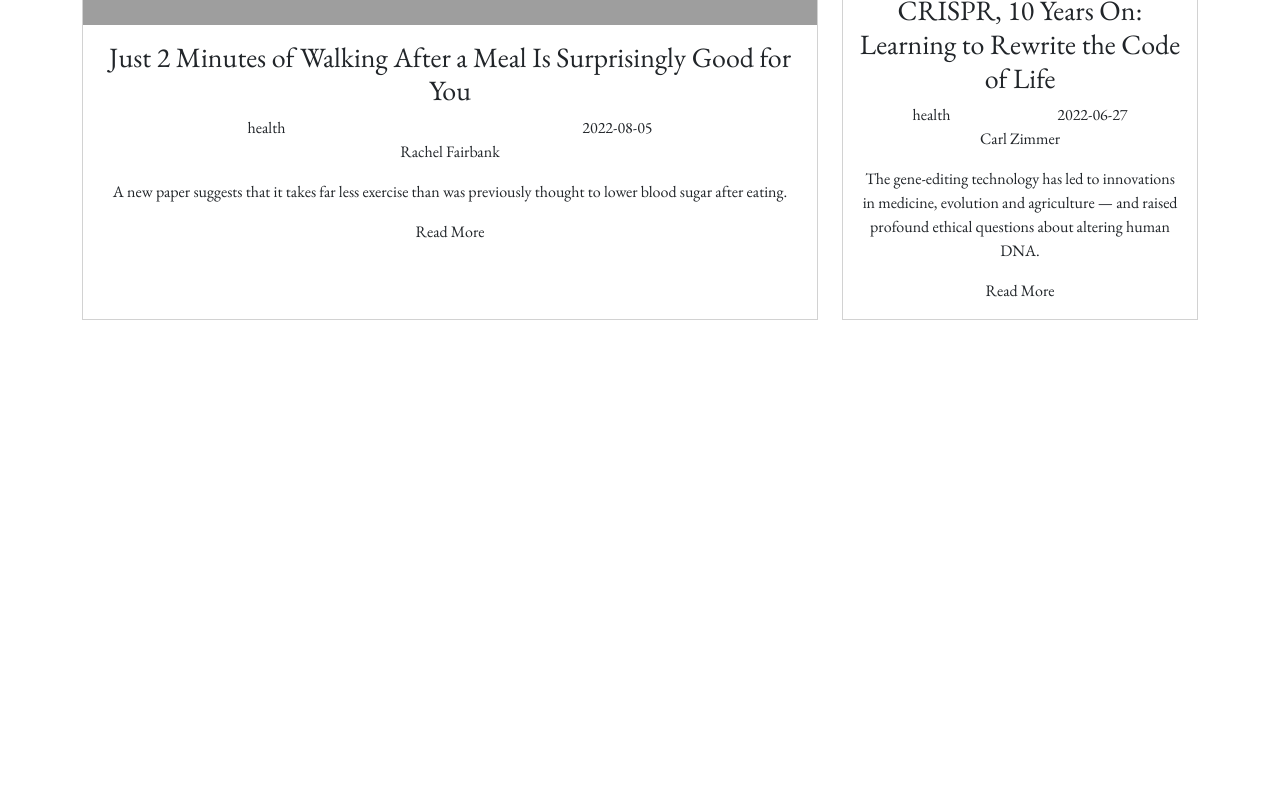
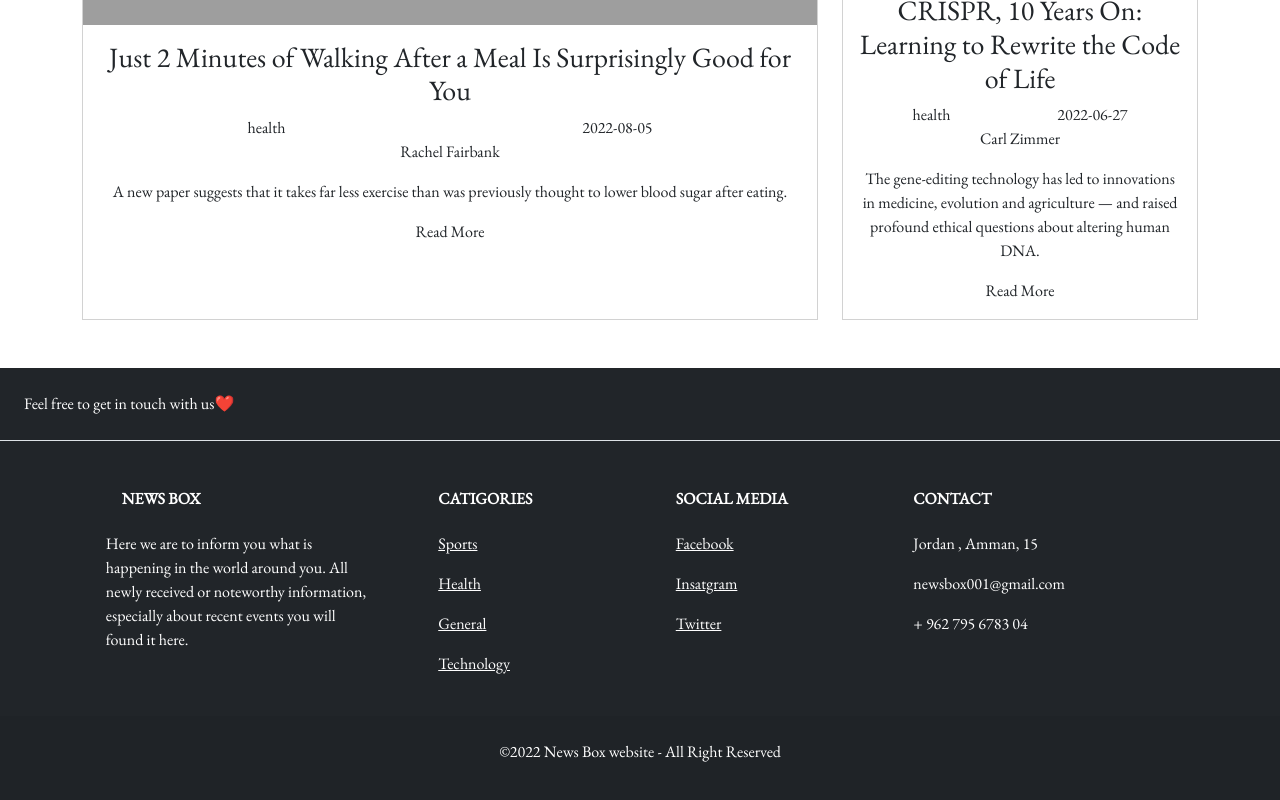
Before and after one commit to News-Box-Project/News-Box-FrontEnd, a React (Create React App) app: page / in a window 1280 px wide. Shown: the part 5092-5892 px from the top of the page. Before the commit the page ends 5460 px from the top, so only its background shows below. Built offline with nearby package versions, Linux system fonts and the light colour scheme; grey boxes are pictures that could not be loaded.

Commit message:
adding footer

```diff
--- a/package.json
+++ b/package.json
@@ -10,6 +10,8 @@
     "@testing-library/react": "^13.3.0",
     "@testing-library/user-event": "^13.5.0",
     "bootstrap": "^5.2.0",
+    "mdb-react-ui-kit": "^4.1.0",
+    "mdbootstrap": "^4.20.0",
     "react": "^18.2.0",
     "react-bootstrap": "^2.5.0",
     "react-dom": "^18.2.0",
--- a/src/App.js
+++ b/src/App.js
@@ -3,7 +3,7 @@ import Header from "./componants/header/header";
 import CardsComponant from "./componants/home/cards/cards";
 import CarouselComponant from "./componants/home/carousel/carousel";
 import SecondaryNav from "./componants/home/secondaryNavbar/secondaryNav";
-
+import Footer from './componants/Footer/Foote';
 import "bootstrap/dist/css/bootstrap.min.css";
 
 function App() {
@@ -13,6 +13,7 @@ function App() {
       <SecondaryNav />
       <CarouselComponant />
       <CardsComponant />
+      <Footer />
     </div>
   );
 }
--- /dev/null
+++ b/src/componants/Footer/Foote.js
@@ -0,0 +1,107 @@
+import React from "react";
+import { MDBFooter, MDBContainer, MDBRow, MDBCol, MDBIcon } from 'mdb-react-ui-kit';
+
+export default class Footer extends React.Component  {
+    render(){
+ return(
+<>
+
+<MDBFooter bgColor='dark' className='text-center text-lg-start text-muted'>
+      <section className='d-flex justify-content-center justify-content-lg-between p-4 border-bottom'>
+        <div className='me-5 d-none d-lg-block text-white'>
+          <span>Feel free to get in touch with us❤️</span>
+        </div>
+
+      </section>
+
+      <section className=''>
+        <MDBContainer className='text-center text-md-start mt-5'>
+          <MDBRow className='mt-3'>
+            <MDBCol md="3" lg="4" xl="3" className='mx-auto mb-4'>
+              <h6 className='text-uppercase fw-bold mb-4 text-white'>
+                <MDBIcon icon="gem" className="me-3" />
+                News Box
+              </h6>
+              <p className ='text-white'>
+              Here we are to inform you
+              what is happening in the world around you.
+            All newly received or noteworthy information,
+            especially about recent events you will found it here.
+              </p>
+            </MDBCol>
+
+            <MDBCol md="2" lg="2" xl="2" className='mx-auto mb-4'>
+              <h6 className='text-uppercase fw-bold mb-4 text-white'>CATIGORIES</h6>
+              <p>
+                <a href='#!' className='text-white'>
+                  Sports
+                </a>
+              </p>
+              <p>
+                <a href='#!' className=' text-white'>
+                  Health
+                </a>
+              </p>
+              <p>
+                <a href='#!' className='text-white'>
+                  General
+                </a>
+              </p>
+              <p>
+                <a href='#!' className='text-white'>
+                  Technology
+                </a>
+              </p>
+            </MDBCol>
+
+            <MDBCol md="3" lg="2" xl="2" className='mx-auto mb-4'>
+              <h6 className='text-uppercase fw-bold mb-4 text-white'>SOCIAL MEDIA</h6>
+              <p>
+                <a href='https://web.facebook.com/?_rdc=1&_rdr' className='text-white'>
+                  Facebook
+                </a>
+              </p>
+              <p>
+                <a href='https://www.instagram.com/?hl=en' className='text-white'>
+                  Insatgram
+                </a>
+              </p>
+              <p>
+                <a href='https://twitter.com/?lang=en' className='text-white'>
+                  Twitter
+                </a>
+              </p>
+
+            </MDBCol>
+
+            <MDBCol md="4" lg="3" xl="3" className='mx-auto mb-md-0 mb-4'>
+              <h6 className='text-uppercase fw-bold mb-4 text-white'>Contact</h6>
+              <p className='text-white'>
+                <MDBIcon icon="home"  />
+                Jordan , Amman, 15
+              </p>
+
+              <p className='text-white'>
+                <MDBIcon icon="envelope" />
+                newsbox001@gmail.com
+              </p>
+              <p className='text-white'>
+                <MDBIcon icon="phone"  /> + 962 795 6783 04
+              </p>
+
+            </MDBCol>
+
+          </MDBRow>
+        </MDBContainer>
+      </section>
+
+      <div className='text-center p-4 text-white' style={{ backgroundColor: 'rgba(0, 0, 0, 0.05)' }}>
+    <p>&copy;{new Date().getFullYear()} News Box website - All Right Reserved</p>
+      </div>
+    </MDBFooter>
+
+</>
+
+ )
+
+ }}
```
Also changed, not shown: src/componants/Contact/Contact.js (added), src/componants/footer/footer.js (deleted), 1 other file (tests, documents, lock files or other folders).
